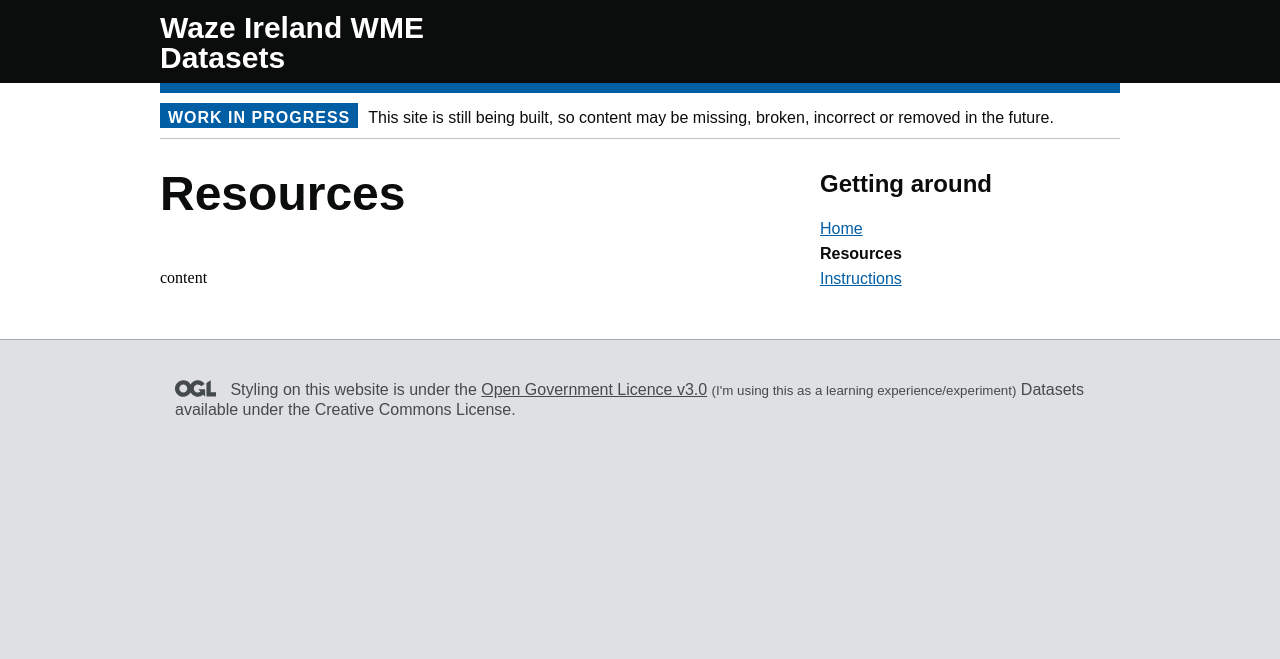
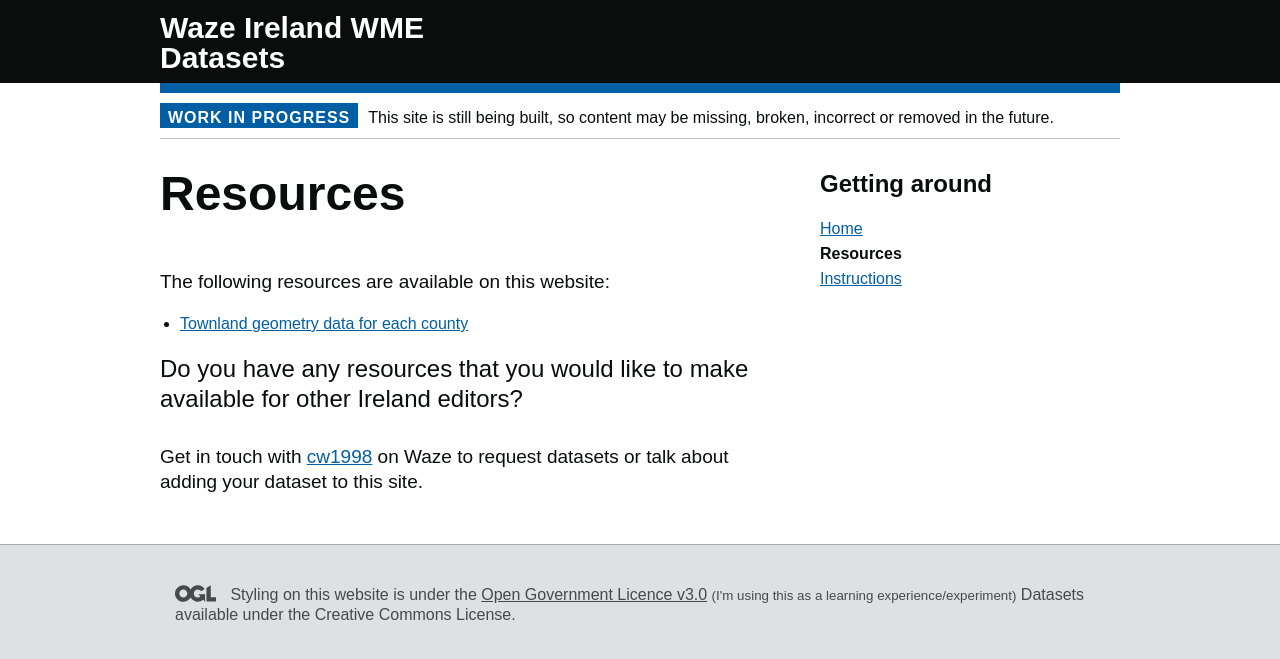
Before and after one commit to cw1998/wme-datasets, a Jekyll site: the page built from resources.html, in a window 1280 px wide. Shown: the top 659 px of the page. Built offline with Jekyll 4.4.1, drawn with Linux system fonts in a browser that asks for light colours; some web fonts are replaced.

Commit message:
Add resources page content

```diff
--- a/resources.html
+++ b/resources.html
@@ -2,4 +2,17 @@
 title: Resources
 layout: page
 ---
-content
+<p class="govuk-body">The following resources are available on this website:</p>
+<nav role="navigation" aria-labelledby="subsection-title">
+    <ul class="govuk-list govuk-list--bullet govuk-!-font-size-16">
+            <li>
+                <a href="/counties/" class="govuk-link govuk-link--no-visited-state">Townland geometry data for each county</a>
+            </li>
+    </ul>
+</nav>
+<p class="govuk-body-lead">
+    Do you have any resources that you would like to make available for other Ireland editors?
+</p>
+<p class="gov-body">
+    Get in touch with <a class="govuk-link" href="https://www.waze.com/user/editor/cw1998" target="_blank">cw1998</a> on Waze to request datasets or talk about adding your dataset to this site.
+</p>
```
